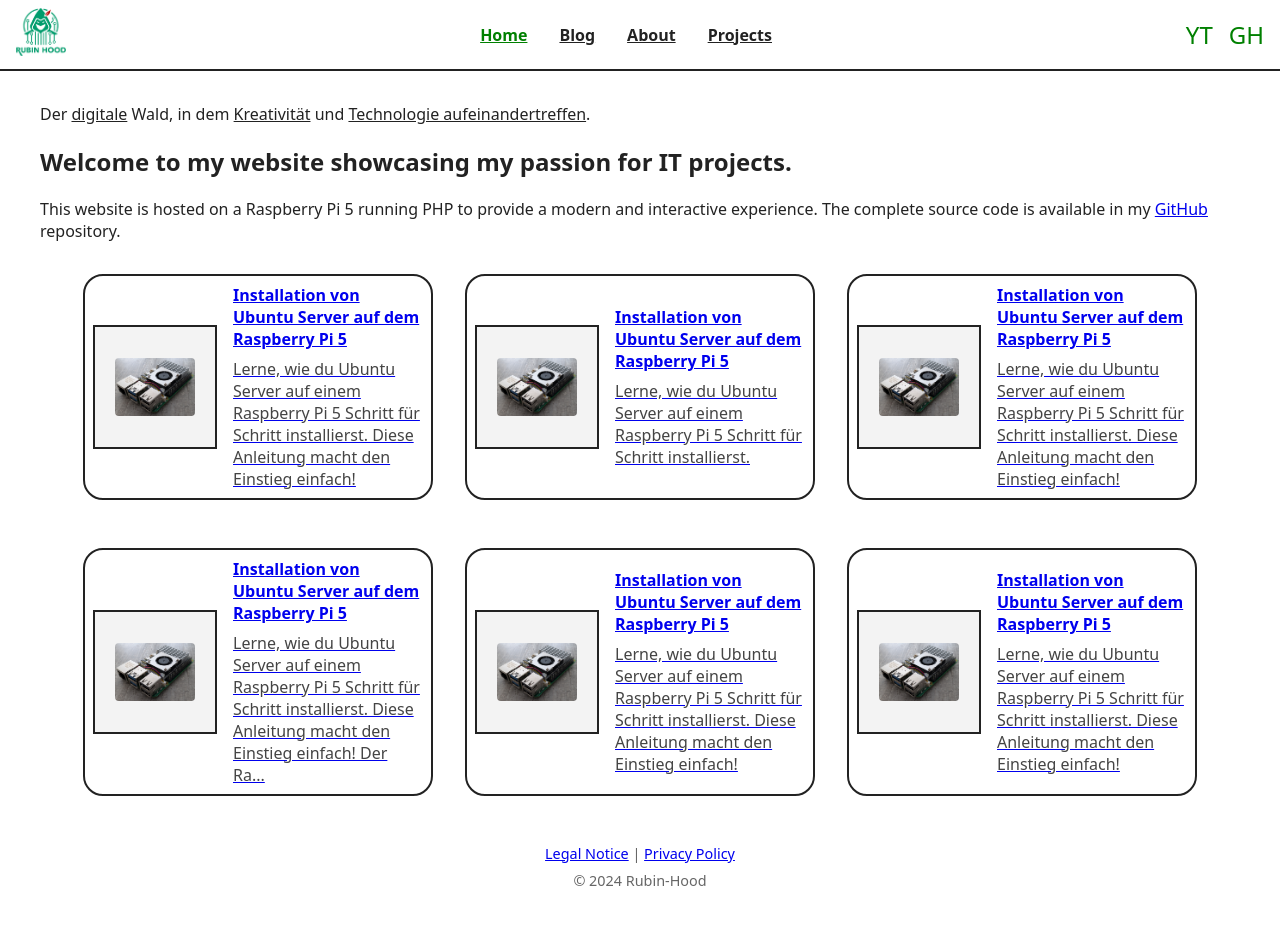
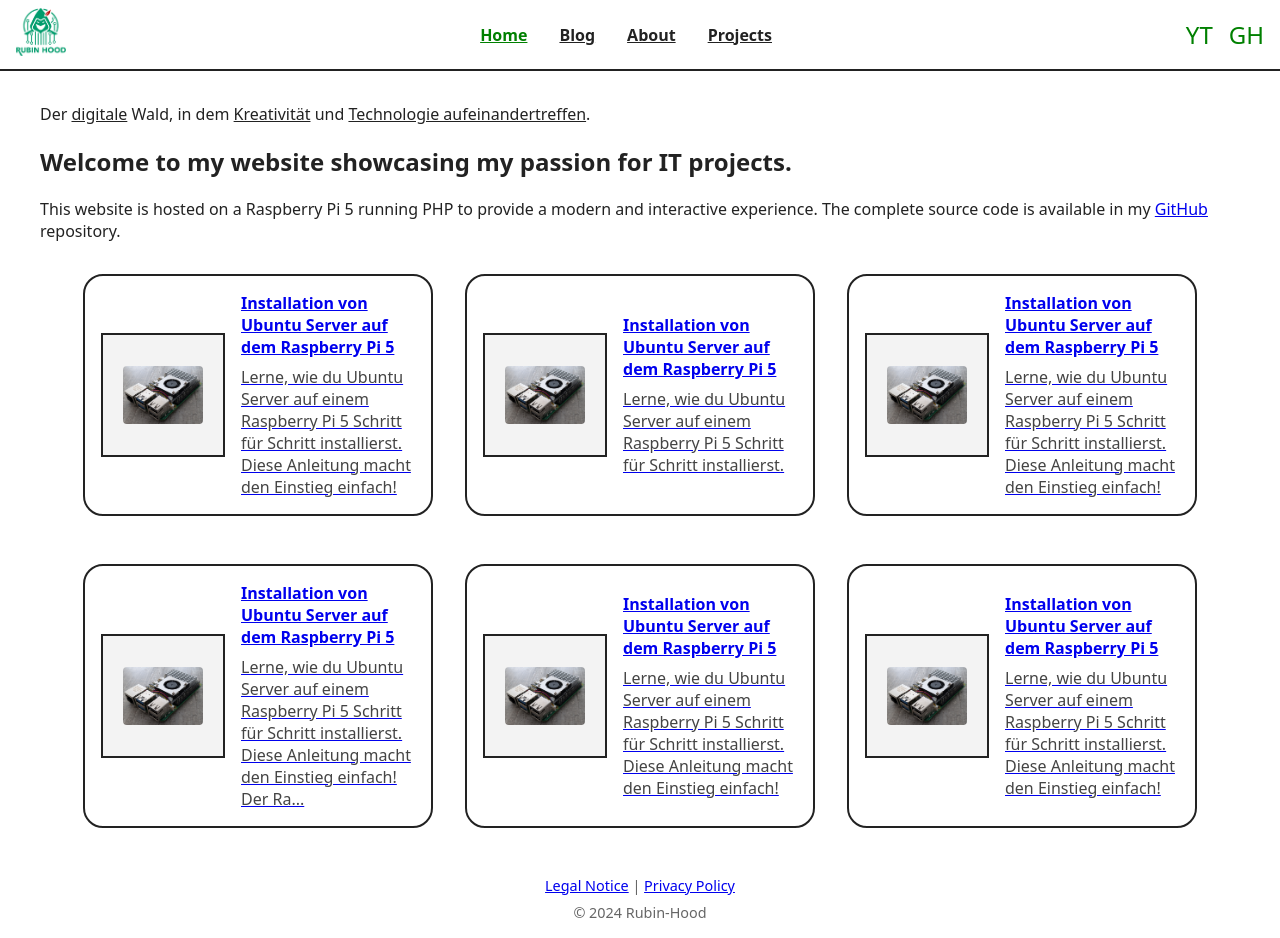
Before and after one commit to rubin-hood/rubinhood-blog, a Jekyll site: the page built from index.md, in a window 1280 px wide. Built offline with Jekyll 4.4.1, drawn with Linux system fonts in a browser that asks for light colours; before the commit the page ends 906 px from its top, so only the background shows below that.

Commit message:
Update style.css

```diff
--- a/assets/css/style.css
+++ b/assets/css/style.css
@@ -84,7 +84,7 @@
   display: flex;                     /* Flexible horizontale Anordnung */
   flex-wrap: wrap;          /* Bei zu wenig Platz umbrechen */
   gap: 2rem;                         /* Abstand zwischen Karten */
-  margin-bottom: 2rem;               /* Abstand nach unten */
+  margin-bottom: 0.5rem;               /* Abstand nach unten */
   /* flex-wrap: wrap;                   /* Umbruch bei kleinen Bildschirmen */
   justify-content: center;  /* Karten in der Mitte */
 }
@@ -108,7 +108,6 @@
   max-width: 350px;                  /* Maximalbreite */
   margin-bottom: 1rem;               /* Abstand nach unten */
   transition: border-color .2s;      /* Sanfte Animation beim Farbwechsel */
-  padding: 0.5rem;
 }
 
 /* Platzhalter für Blog-Bild (links in der Karte) */
```
